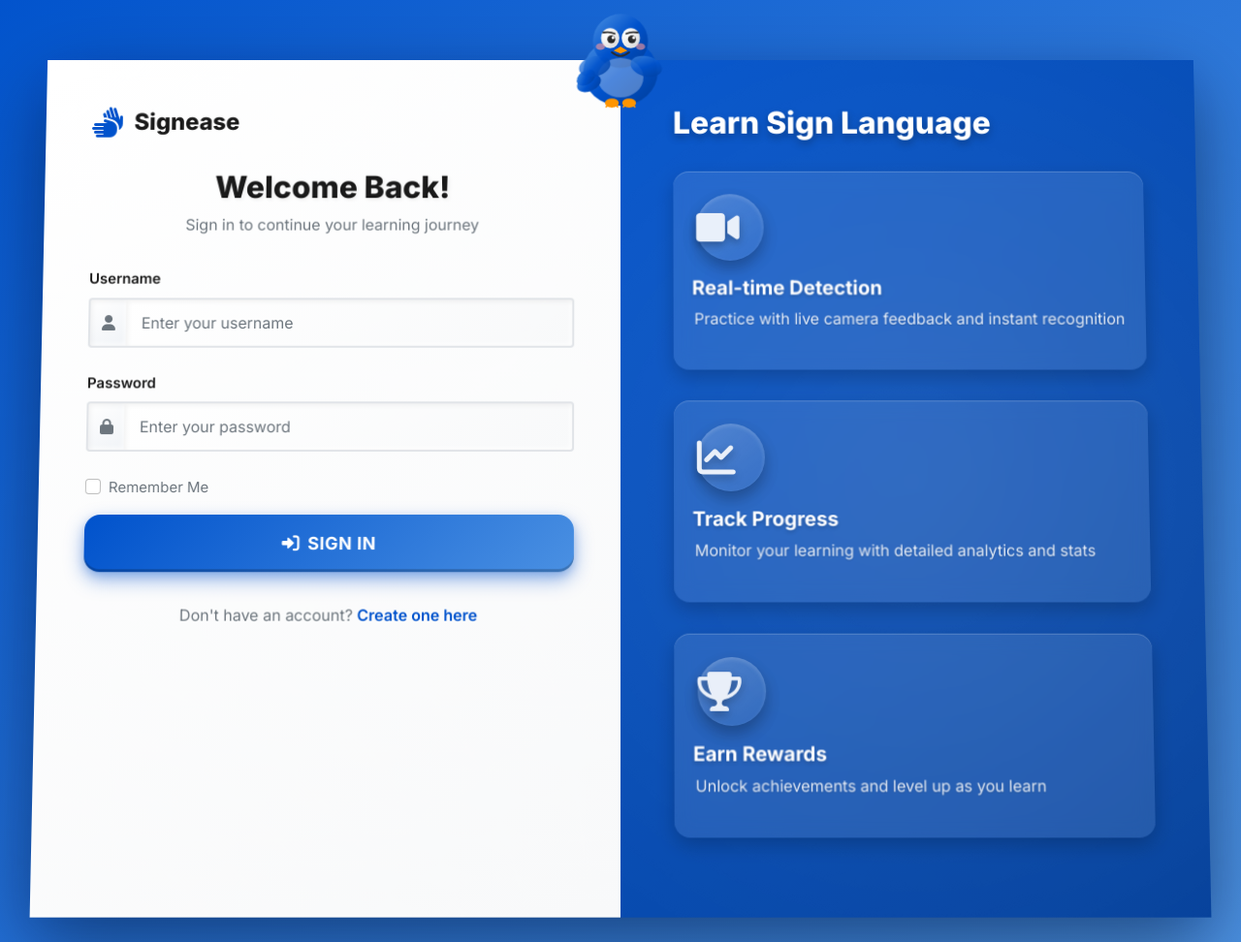
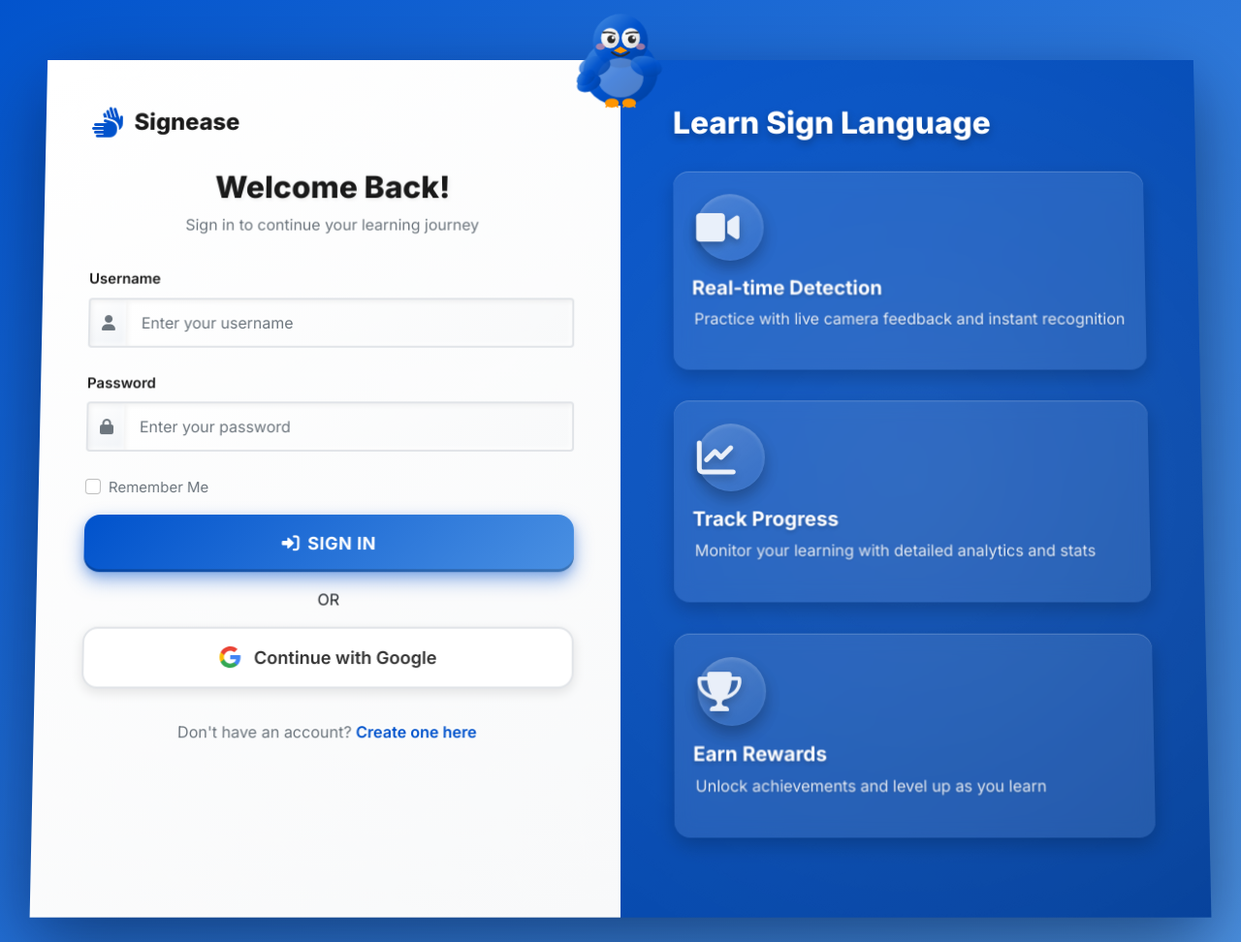
Before and after one commit to Shirin-alt/SignEase, a Flask app: page /login in a window 1280 px wide. Shown: the part 57-1029 px from the top of the page at 97% size. Run offline with Flask 3, Linux system fonts and the light colour scheme.

Commit message:
Add Google OAuth login (secrets in .env)

```diff
--- a/app.py
+++ b/app.py
@@ -1,4 +1,4 @@
-from flask import Flask, render_template, Response, jsonify, redirect, url_for, flash, request, send_file
+from flask import Flask, render_template, Response, jsonify, redirect, url_for, flash, request, send_file, session
 from flask_login import LoginManager, UserMixin, login_user, logout_user, current_user, login_required
 from flask_wtf import FlaskForm
 from wtforms import StringField, PasswordField, BooleanField, SubmitField
@@ -6,6 +6,7 @@ from wtforms.validators import DataRequired, Length, EqualTo, ValidationError
 from werkzeug.security import generate_password_hash, check_password_hash
 from flask_sqlalchemy import SQLAlchemy
 from flask_migrate import Migrate
+from authlib.integrations.flask_client import OAuth
 import threading
 import subprocess
 import os
@@ -17,6 +18,7 @@ import warnings
 # Suppress SQLAlchemy 2.0 deprecation warnings (LegacyAPIWarning)
 warnings.filterwarnings('ignore', category=DeprecationWarning, module='sqlalchemy')
 warnings.filterwarnings('ignore', message='.*LegacyAPIWarning.*')
+warnings.filterwarnings('ignore', category=DeprecationWarning, module='authlib')
 
 # Import your Detector class
 from detect_signs import Detector
@@ -32,12 +34,26 @@ app.config['SECRET_KEY'] = 'a_very_secret_key_that_is_long_and_random'
 app.config['SQLALCHEMY_DATABASE_URI'] = os.environ.get('DATABASE_URL', 'mysql+pymysql://root:@localhost/sign_language_db')
 app.config['SQLALCHEMY_TRACK_MODIFICATIONS'] = False
 
+# Google OAuth Configuration
+app.config['GOOGLE_CLIENT_ID'] = os.environ.get('GOOGLE_CLIENT_ID')
+app.config['GOOGLE_CLIENT_SECRET'] = os.environ.get('GOOGLE_CLIENT_SECRET')
+
 # --- Initialize Extensions ---
 db = SQLAlchemy(app)
 migrate = Migrate(app, db)
 login_manager = LoginManager(app)
 login_manager.login_view = 'login'
 login_manager.login_message_category = 'info'
+
+# OAuth Setup
+oauth = OAuth(app)
+google = oauth.register(
+    name='google',
+    client_id=app.config['GOOGLE_CLIENT_ID'],
+    client_secret=app.config['GOOGLE_CLIENT_SECRET'],
+    server_metadata_url='https://accounts.google.com/.well-known/openid-configuration',
+    client_kwargs={'scope': 'openid email profile'}
+)
 
 # database tables
 with app.app_context():
@@ -440,6 +456,52 @@ def logout():
     logout_user()
     return redirect(url_for('login'))
 
+@app.route('/login/google')
+def google_login():
+    redirect_uri = url_for('google_callback', _external=True)
+    return google.authorize_redirect(redirect_uri)
+
+@app.route('/login/google/callback')
+def google_callback():
+    try:
+        token = google.authorize_access_token()
+        user_info = token.get('userinfo')
+
+        if user_info:
+            email = user_info.get('email')
+            name = user_info.get('name')
+
+            # Check if user exists
+            user = User.query.filter_by(email=email).first()
+
+            if not user:
+                # Create new user
+                username = email.split('@')[0]
+                # Make username unique if exists
+                base_username = username
+                counter = 1
+                while User.query.filter_by(username=username).first():
+                    username = f"{base_username}{counter}"
+                    counter += 1
+
+                user = User(username=username, email=email)
+                user.password = generate_password_hash(os.urandom(24).hex())  # Random password
+                db.session.add(user)
+                db.session.commit()
+                flash(f'Welcome {name}! Your account has been created.', 'success')
+            else:
+                flash(f'Welcome back, {user.username}!', 'success')
+
+            login_user(user, remember=True)
+            return redirect(url_for('index'))
+        else:
+            flash('Failed to get user information from Google.', 'danger')
+            return redirect(url_for('login'))
+    except Exception as e:
+        print(f"Google OAuth error: {e}")
+        flash('An error occurred during Google sign-in. Please try again.', 'danger')
+        return redirect(url_for('login'))
+
 @app.route('/learn')
 @login_required
 def learn():
--- a/requirements.txt
+++ b/requirements.txt
@@ -14,3 +14,5 @@ werkzeug
 openai-whisper
 torch
 torchaudio
+Authlib
+requests
--- a/templates/login.html
+++ b/templates/login.html
@@ -37,6 +37,20 @@
     </button>
 </form>
 
+<div class="text-center my-3">
+    <span style="color: var(--text-gray);">OR</span>
+</div>
+
+<a href="{{ url_for('google_login') }}" class="btn btn-google" style="width: 100%; padding: 1rem; background: white; border: 2px solid #e1e4e8; border-radius: 16px; color: #333; font-weight: 600; font-size: 1.125rem; display: flex; align-items: center; justify-content: center; gap: 0.75rem; text-decoration: none; transition: all 0.3s ease; box-shadow: 0 4px 12px rgba(0,0,0,0.1);">
+    <svg width="24" height="24" viewBox="0 0 24 24">
+        <path fill="#4285F4" d="M22.56 12.25c0-.78-.07-1.53-.2-2.25H12v4.26h5.92c-.26 1.37-1.04 2.53-2.21 3.31v2.77h3.57c2.08-1.92 3.28-4.74 3.28-8.09z"/>
+        <path fill="#34A853" d="M12 23c2.97 0 5.46-.98 7.28-2.66l-3.57-2.77c-.98.66-2.23 1.06-3.71 1.06-2.86 0-5.29-1.93-6.16-4.53H2.18v2.84C3.99 20.53 7.7 23 12 23z"/>
+        <path fill="#FBBC05" d="M5.84 14.09c-.22-.66-.35-1.36-.35-2.09s.13-1.43.35-2.09V7.07H2.18C1.43 8.55 1 10.22 1 12s.43 3.45 1.18 4.93l2.85-2.22.81-.62z"/>
+        <path fill="#EA4335" d="M12 5.38c1.62 0 3.06.56 4.21 1.64l3.15-3.15C17.45 2.09 14.97 1 12 1 7.7 1 3.99 3.47 2.18 7.07l3.66 2.84c.87-2.6 3.3-4.53 6.16-4.53z"/>
+    </svg>
+    Continue with Google
+</a>
+
 <div class="auth-form-footer">
     <p>Don't have an account? <a href="{{ url_for('register') }}">Create one here</a></p>
 </div>
```
Also changed, not shown: TODO.md (added, +33 -0 lines), templates/register.html (+14 -0 lines).
